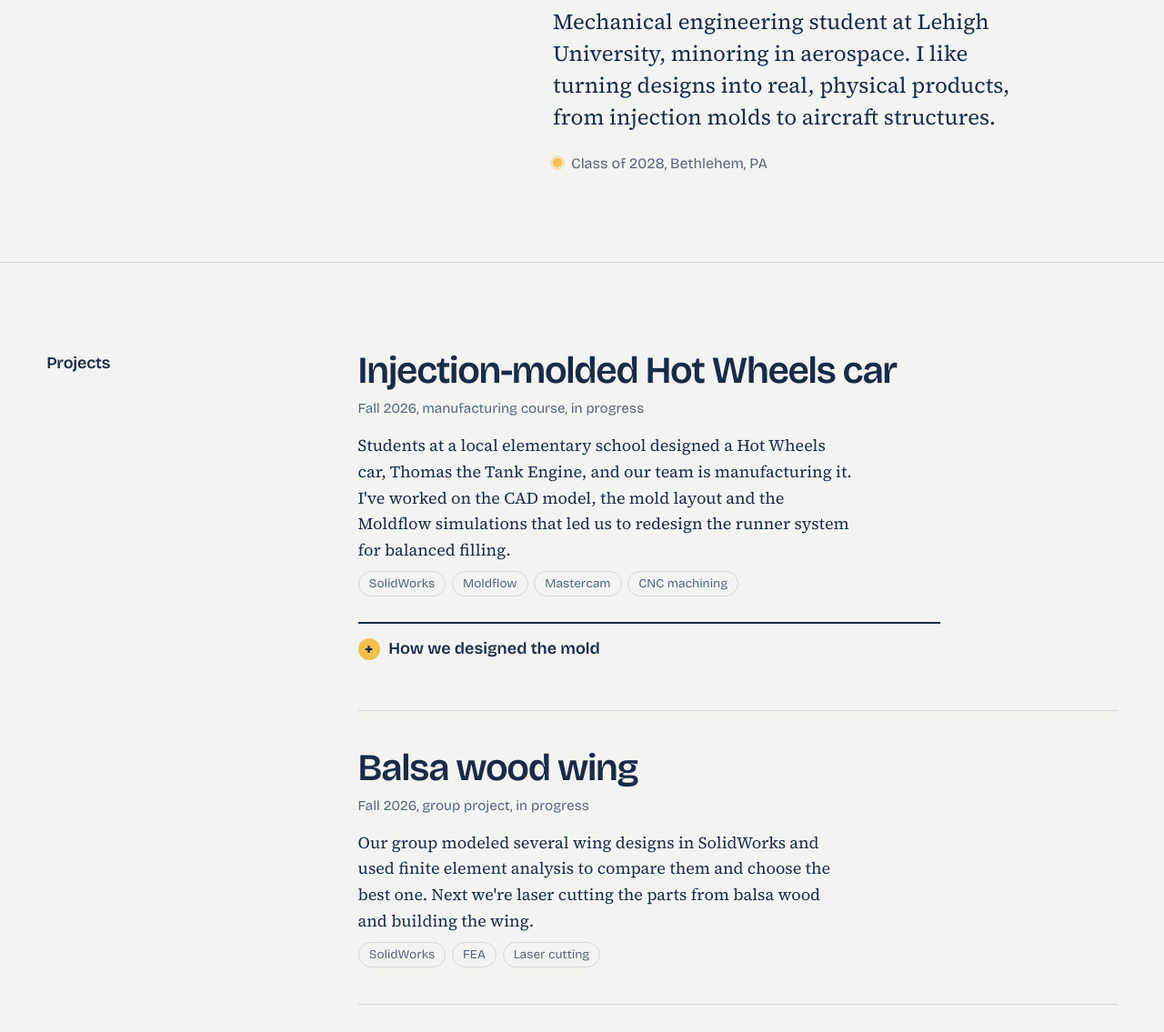
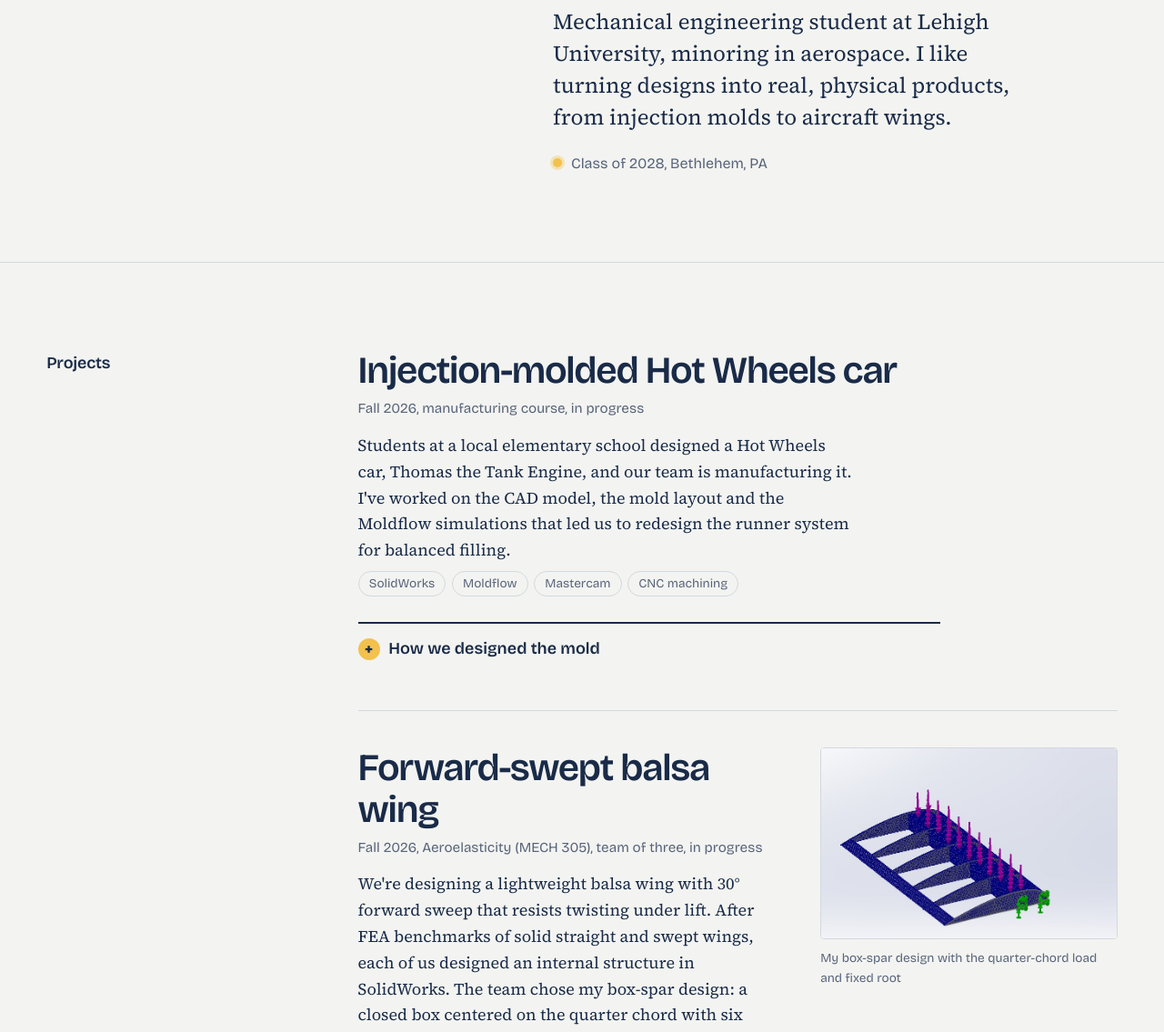
Before and after one commit to cjherman16/cjherman16.github.io, a plain HTML site: page index.html in a window 1280 px wide. Shown: the part 632-1767 px from the top of the page at 91% size. Drawn offline with nearby package versions, Linux system fonts and the light colour scheme.

Commit message:
Expand balsa wing project with box-spar design and FEA figure
Co-Authored-By: Claude Opus 5.5 <noreply@anthropic.com>
Claude-Session: https://claude.ai/code/session_01Hi9Y9QL7hpsvvWWtWZmxuF

```diff
--- a/index.html
+++ b/index.html
@@ -34,7 +34,7 @@
         <span class="line"><span>Herman</span></span>
       </h1>
       <div class="intro">
-        <p class="lede">Mechanical engineering student at Lehigh University, minoring in aerospace. I like turning designs into real, physical products, from injection molds to aircraft structures.</p>
+        <p class="lede">Mechanical engineering student at Lehigh University, minoring in aerospace. I like turning designs into real, physical products, from injection molds to aircraft wings.</p>
         <p class="now"><span class="dot" aria-hidden="true"></span>Class of 2028, Bethlehem, PA</p>
       </div>
     </section>
@@ -89,18 +89,17 @@
 
         <!-- Project: Balsa wing -->
         <li>
-          <article class="project">
+          <article class="project has-figure">
             <div class="project-text">
-              <h3>Balsa wood wing</h3>
-              <p class="meta">Fall 2026, group project, in progress</p>
-              <p class="desc">Our group modeled several wing designs in SolidWorks and used finite element analysis to compare them and choose the best one. Next we're laser cutting the parts from balsa wood and building the wing.</p>
+              <h3>Forward-swept balsa wing</h3>
+              <p class="meta">Fall 2026, Aeroelasticity (MECH 305), team of three, in progress</p>
+              <p class="desc">We're designing a lightweight balsa wing with 30° forward sweep that resists twisting under lift. After FEA benchmarks of solid straight and swept wings, each of us designed an internal structure in SolidWorks. The team chose my box-spar design: a closed box centered on the quarter chord with six ribs. At 17.99&nbsp;g it was the lightest option (the solid wing weighed 88&nbsp;g), its shear center sits on the load line so lift causes almost no twist, and peak stress stayed at 1.8&nbsp;MPa against balsa's 4.7&nbsp;MPa limit. Next we laser cut the parts and build it.</p>
               <ul class="tags" aria-label="Tools used"><li>SolidWorks</li><li>FEA</li><li>Laser cutting</li></ul>
             </div>
-            <!-- ADD A PHOTO: e.g. an FEA stress plot
             <figure class="project-figure">
-              <img src="images/balsa-wing-fea.jpg" alt="FEA stress plot of the final wing design" loading="lazy">
+              <img src="images/balsa-wing-box-spar.jpg" alt="Finite element mesh of the box-spar wing showing ribs, the quarter-chord load and the fixed root" loading="lazy" width="742" height="479">
+              <figcaption>My box-spar design with the quarter-chord load and fixed root</figcaption>
             </figure>
-            -->
           </article>
         </li>
 
```
Also changed, not shown: images/balsa-wing-box-spar.jpg (added), 1 other file.
